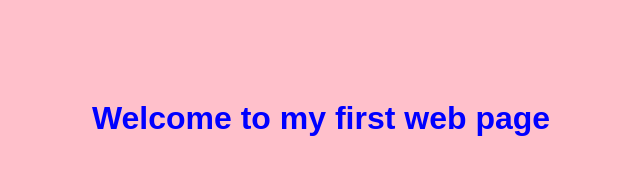
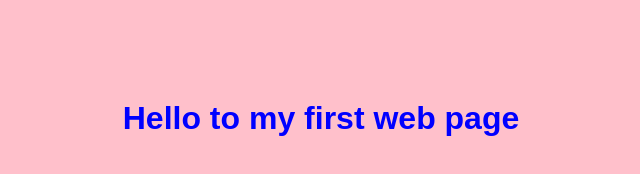
Before and after one commit to shah1263/My-first-webpage-, a plain HTML site: page index.html in a window 1280 px wide. Shown: the whole page, without its empty margins (319-959 px from the left). Drawn offline with Linux system fonts and the light colour scheme.

Commit message:
Update index.html

```diff
--- a/index.html
+++ b/index.html
@@ -15,6 +15,6 @@
     </style>
 </head>
 <body>
-    <h1>Welcome to my first web page</h1>
+    <h1>Hello to my first web page</h1>
 </body>
 </html>
```
